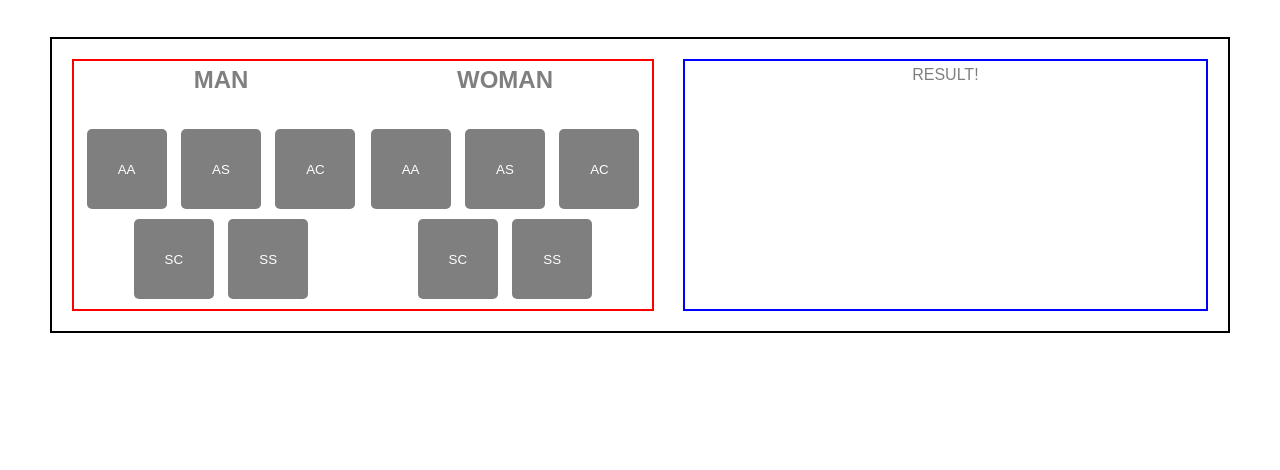
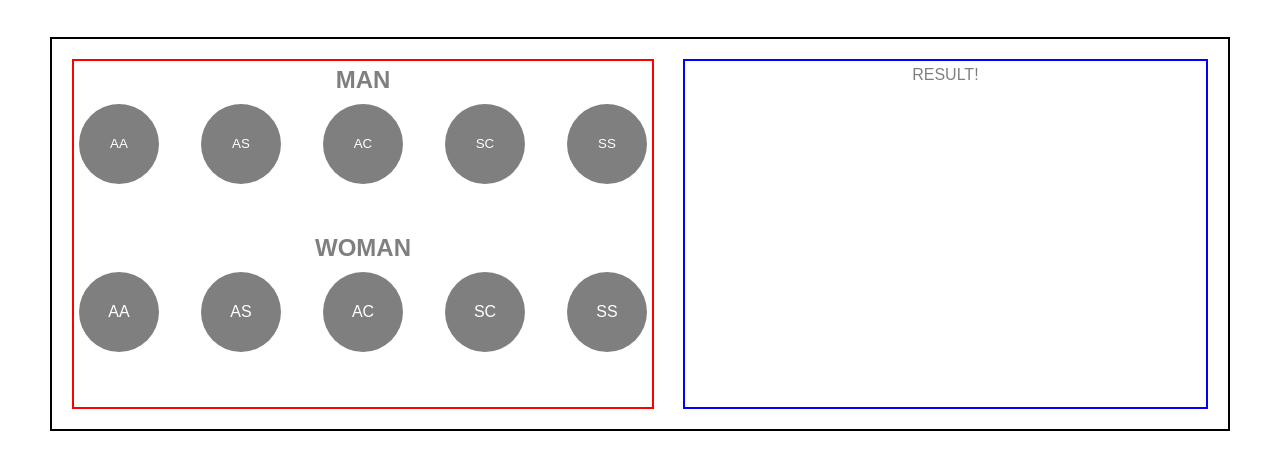
Before and after one commit to AkhatorEnosa/genotype_match_checker, a plain HTML site: page index.html in a window 1280 px wide. Shown: the part 150-620 px from the top of the page. Drawn offline with Linux system fonts and the light colour scheme.

Commit message:
minor layout and functionality changes

```diff
--- a/index.html
+++ b/index.html
@@ -12,21 +12,26 @@
 
     <div class="main">
       <div class="genotypes">
-        <div class="gene-group1">
+        <div class="gene-group">
           <h2 class="label">MAN</h2>
-          <button type="button" class="option 1">AA</button>
-          <button type="button" class="option 2">AS</button>
-          <button type="button" class="option 3">AC</button>
-          <button type="button" class="option 4">SC</button>
-          <button type="button" class="option 5">SS</button>
+          <ul id="man">
+            <li><button class="man" value="AA">AA</button></li>
+            <li><button class="man" value="AS">AS</button></li>
+            <li><button class="man" value="AC">AC</button></li>
+            <li><button class="man" value="SC">SC</button></li>
+            <li><button class="man" value="SS">SS</button></li>
+          </ul>
         </div>
-        <div class="gene-group2">
+
+        <div class="gene-group">
           <h2 class="label">WOMAN</h2>
-          <button type="button" class="option 1">AA</button>
-          <button type="button" class="option 2">AS</button>
-          <button type="button" class="option 3">AC</button>
-          <button type="button" class="option 4">SC</button>
-          <button type="button" class="option 5">SS</button>
+          <ul>
+            <li class="woman 1">AA</li>
+            <li class="woman 2">AS</li>
+            <li class="woman 3">AC</li>
+            <li class="woman 4">SC</li>
+            <li class="woman 5">SS</li>
+          </ul>
         </div>
       </div>
 
--- a/script.js
+++ b/script.js
@@ -1,4 +1,27 @@
-document.querySelector(".option").addEventListener('click', function (e) {
-  e.target.cssText = "{background: black; font-size: 2rem;}";
-  console.log("clicked")
-})
+var ul = document.querySelector("#man");
+var manValue = "";
+
+function getButton(e) {
+  if(e.target && !e.target.classList.contains("selected")){
+    e.target.classList.add("selected");
+    manValue = e.target.value;
+    var notSelected = document.querySelectorAll("button.man:not(.selected)");
+    notSelected.forEach(x => {
+      x.style.cssText = "opacity: 0.5; transform: scale(0.5)";
+      x.disabled = true;
+    });
+
+    console.log(manValue);
+	}else{
+		e.target.classList.remove("selected");
+    manValue = "";
+    var notSelected = document.querySelectorAll("button.man");
+    notSelected.forEach(x => {
+      x.style.cssText = "opacity: 1; transform: scale(1)";
+      x.disabled = false;
+    });
+    console.log(manValue)
+	}
+}
+
+ul.addEventListener('click', getButton)
--- a/style.css
+++ b/style.css
@@ -30,33 +30,66 @@ h1 {
 }
 
 .genotypes {
-  display: flex;
   width: 50%;
   border: 2px solid red;
   padding: 5px;
 }
 
-.label {
-  margin-bottom: 30px;
+.gene-group {
+  margin-bottom: 50px;
 }
 
-.option {
+.gene-group h2 {
+  text-align: center;
+}
+
+.label {
+  margin-bottom: 10px;
+}
+
+ul{
+  list-style: none;
+  display: flex;
+  justify-content: space-between;
+  flex-wrap: wrap;
+  width: 100%;
+}
+
+
+.man {
   width: 80px;
   height: 80px;
   border: none;
   outline: none;
-  border-radius: 5px;
-  margin: 5px;
+  border-radius: 60px;
   background: rgba(0,0,0,.5);
+  line-height: 80px;
   color: white;
   transition: 0.3s all ease-in-out;
 }
 
-/* .option:hover {
+.woman {
+  width: 80px;
+  height: 80px;
+  border: none;
+  outline: none;
+  border-radius: 60px;
+  background: rgba(0,0,0,.5);
+  line-height: 80px;
+  color: white;
+  transition: 0.3s all ease-in-out;
+}
+
+.selected{
+  position: absolute;
   background: black;
-  font-size: 2rem;
+  font-size: auto;
+  transform: scale(2);
+  margin: 0px auto;
+  text-align: center;
   box-shadow: 0px 5px 5px #ccc;
-} */
+  z-index: 1000;
+}
 
 .result {
   width: 45%;
```
Also changed, not shown: 1 other file.
